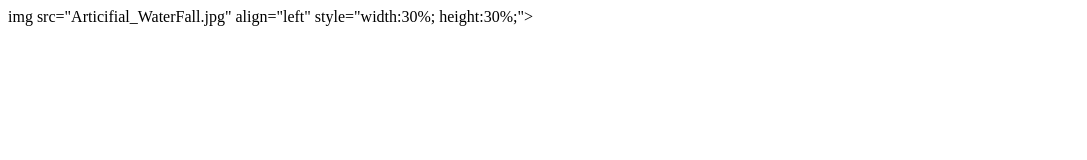
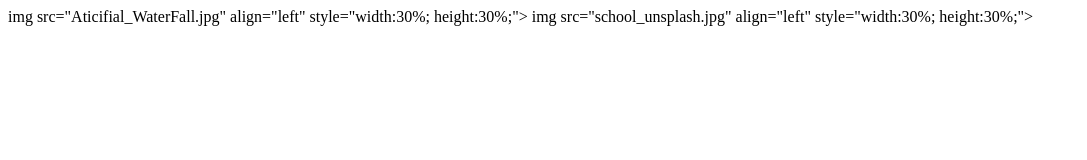
Before and after one commit to openedu3/web1, a plain HTML site: page SeaSide_Park.html in a window 1280 px wide. Shown: the whole page, without its empty margins (0-1087 px from the left). Drawn offline with Linux system fonts and the light colour scheme.

Commit message:
Add files via upload

```diff
--- a/SeaSide_Park.html
+++ b/SeaSide_Park.html
@@ -14,8 +14,8 @@
 <!--  <body background="https://openedu3.github.io/web1/school_unsplash.jpg" align="left" style="width:40%; height:40%;>-->
 <!--<p>Use the CSS border property to add a border to the table.</p>-->
 <!--<img src="https://unsplash.com/photos/i5nMmbr8JYg" alt="HTML5 Icon" style="width:128px;height:128px;">-->
-        img src="Articifial_WaterFall.jpg" align="left" style="width:30%; height:30%;">
-
+        img src="Aticifial_WaterFall.jpg" align="left" style="width:30%; height:30%;">
+        img src="school_unsplash.jpg" align="left" style="width:30%; height:30%;">
 
 <!-- <img src="school_unsplash.jpg" align="left" style="width:30%; height:30%;"> -->
 </body>
```
